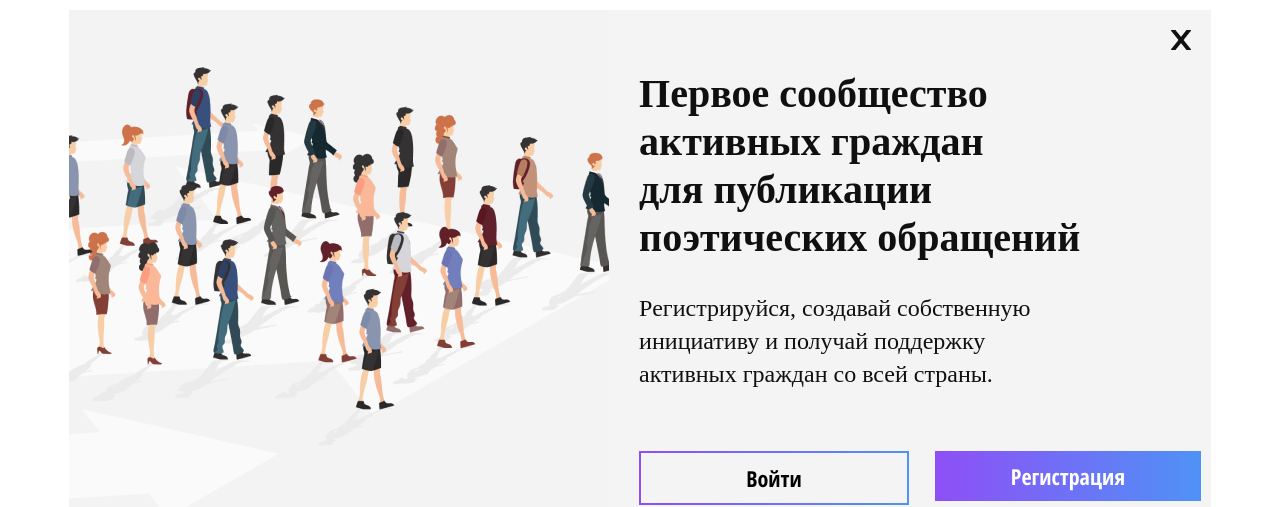
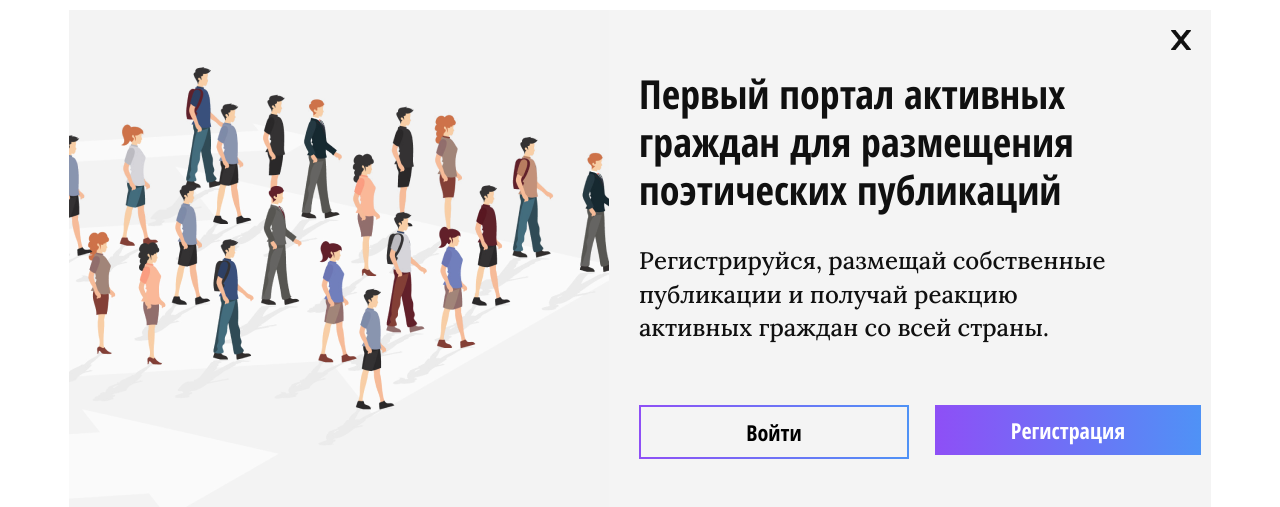
Before and after one commit to jackyapa6eu/active-citizen-2025, a React (Create React App) app: page / in a window 1280 px wide. Shown: the part 120-627 px from the top of the page. Built offline with nearby package versions, Linux system fonts and the light colour scheme; no server answers; the database is empty.

Commit message:
feat: изменена страница карты

```diff
--- a/src/components/OpenedPetition.js
+++ b/src/components/OpenedPetition.js
@@ -4,6 +4,7 @@ import firebase from 'firebase/app';
 import "firebase/auth";
 import "firebase/database";
 import UserContext from '../contexts/UserContext';
+import imageCurcle from '../styles/images/ellipse.png';
 
 
 function OpenedPetition({showDate}) {
@@ -41,6 +42,7 @@ function OpenedPetition({showDate}) {
 
   return (
     <article className={`opened-petition opened-petition_type_${category}`}>
+      <img className="opened-petition__curcle"src={imageCurcle} alt=""/>
       <div className="opened-petition__info">
         <h3 className="opened-petition__title">
           {title}
--- a/src/components/SignInUpReq.js
+++ b/src/components/SignInUpReq.js
@@ -11,10 +11,10 @@ function SignInUpReq({closeRequest}) {
       <img className="sign-in-up-req__image" src={image} alt=""/>
       <div className="sign-in-up-req__info">
         <h1 className="sign-in-up-req__title">
-          {'Первое сообщество\n активных граждан\n для публикации\n поэтических обращений'}
+          {'Первый портал активных\nграждан для размещения\nпоэтических публикаций'}
         </h1>
         <p className="sign-in-up-req__description">
-          {'Регистрируйся, создавай cобственную\n инициативу и получай поддержку\n активных граждан со всей страны.'}
+          {'Регистрируйся, размещай собственные\nпубликации и получай реакцию\nактивных граждан со всей страны.'}
         </p>
         <div className="sign-in-up-req__buttons">
           <Link to="/user/sign-in" className="sign-in-up-req__btn sign-in-up-req__btn_sign-in" type="button">Войти</Link>
--- a/src/index.css
+++ b/src/index.css
@@ -70,6 +70,7 @@
 @import url(./styles/blocks/opened-petition/_type/opened-petition_type_transport.css);
 @import url(./styles/blocks/opened-petition/__title/opened-petition__title.css);
 @import url(./styles/blocks/opened-petition/__date/opened-petition__date.css);
+@import url(./styles/blocks/opened-petition/__curcle/opened-petition__curcle.css);
 @import url(./styles/blocks/sign-in-up-req/sign-in-up-req.css);
 @import url(./styles/blocks/sign-in-up-req/__image/sign-in-up-req__image.css);
 @import url(./styles/blocks/sign-in-up-req/__info/sign-in-up-req__info.css);
--- a/src/styles/blocks/opened-petition/__author/opened-petition__author.css
+++ b/src/styles/blocks/opened-petition/__author/opened-petition__author.css
@@ -3,4 +3,9 @@
   line-height: 22px;
   margin-right: 7%;
   margin-bottom: 21px;
+  font-family: 'Open Sans Condensed', sans-serif;
+  font-weight: bold;
+  font-size: 22px;
+  line-height: 140%;
+  color: #101010;
 }
--- /dev/null
+++ b/src/styles/blocks/opened-petition/__curcle/opened-petition__curcle.css
@@ -0,0 +1,6 @@
+.opened-petition__curcle {
+  position: absolute;
+  top: 30px;
+  left: 65px;
+  width: 190px;
+}
--- a/src/styles/blocks/opened-petition/__date/opened-petition__date.css
+++ b/src/styles/blocks/opened-petition/__date/opened-petition__date.css
@@ -1,5 +1,6 @@
 .opened-petition__date {
+  font-family: 'Lora', sans-serif;
   font-size: 20px;
-  color: white;
-  line-height: 24px;
+  line-height: 120%;
+  color: #FDFDFD;
 }
--- a/src/styles/blocks/opened-petition/__info/opened-petition__info.css
+++ b/src/styles/blocks/opened-petition/__info/opened-petition__info.css
@@ -1,7 +1,6 @@
 .opened-petition__info {
   display: flex;
   flex-direction: column;
-  text-align: center;
   position: absolute;
   right: 0;
   top: 0;
@@ -10,6 +9,9 @@
   min-height: 351px;
   background: #8E9295;
   z-index: 1;
+  padding: 10px 10px 10px 45px;
+  box-sizing: border-box;
+  text-align: left;
 }
 
 .opened-petition_type_culture .opened-petition__info {
--- a/src/styles/blocks/opened-petition/__text/opened-petition__text.css
+++ b/src/styles/blocks/opened-petition/__text/opened-petition__text.css
@@ -1,5 +1,9 @@
 .opened-petition__text {
+  max-width: 445px;
   white-space: pre-line;
+  font-family: 'Lora', sans-serif;
+  font-weight: 500;
   font-size: 24px;
-  line-height: 34px;
+  line-height: 140%;
+  margin-left: -40px;
 }
--- a/src/styles/blocks/opened-petition/__title/opened-petition__title.css
+++ b/src/styles/blocks/opened-petition/__title/opened-petition__title.css
@@ -1,9 +1,10 @@
 .opened-petition__title {
   white-space: pre-line;
+  font-family: 'Open Sans Condensed', sans-serif;
   font-weight: bold;
   font-size: 50px;
-  line-height: 1.1;
+  line-height: 110%;
   margin: 0;
-  color: white;
-  margin-bottom: 48px;
+  color: #FDFDFD;
+  margin-bottom: 40px;
 }
--- a/src/styles/blocks/sign-in-up-req/__description/sign-in-up-req__description.css
+++ b/src/styles/blocks/sign-in-up-req/__description/sign-in-up-req__description.css
@@ -1,9 +1,10 @@
 .sign-in-up-req__description {
   white-space: pre-line;
   margin: 0;
+  font-family: 'Lora', sans-serif;
   font-size: 24px;
+  line-height: 140%;
   font-weight: 500;
-  line-height: 33px;
   color: #101010;
   margin-bottom: 60px;
 }
--- a/src/styles/blocks/sign-in-up-req/__info/sign-in-up-req__info.css
+++ b/src/styles/blocks/sign-in-up-req/__info/sign-in-up-req__info.css
@@ -6,4 +6,5 @@
   padding-top: 60px;
   padding-left: 30px;
   padding-bottom: 60px;
+  color: #101010;
 }
--- a/src/styles/blocks/sign-in-up-req/__title/sign-in-up-req__title.css
+++ b/src/styles/blocks/sign-in-up-req/__title/sign-in-up-req__title.css
@@ -1,9 +1,9 @@
 .sign-in-up-req__title {
   white-space: pre-line;
+  font-family: 'Open Sans Condensed', sans-serif;
   font-size: 40px;
-  line-height: 48px;
+  line-height: 120%;
+  font-weight: 700;
   margin: 0;
-  font-weight: 700;
-  color: #101010;
   margin-bottom: 30px;
 }
```
Also changed, not shown: 1 other file (tests, documents, lock files or other folders).
